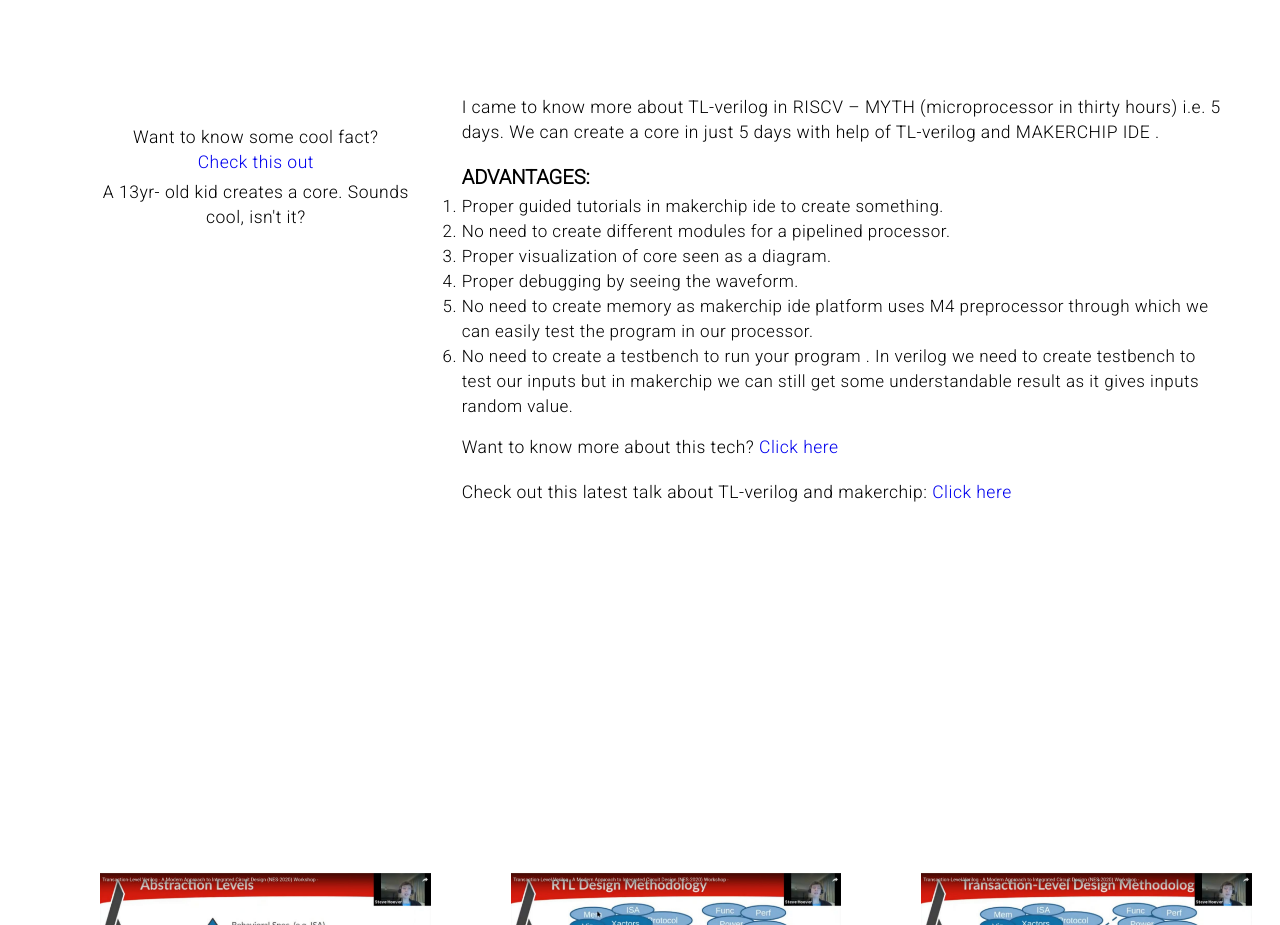
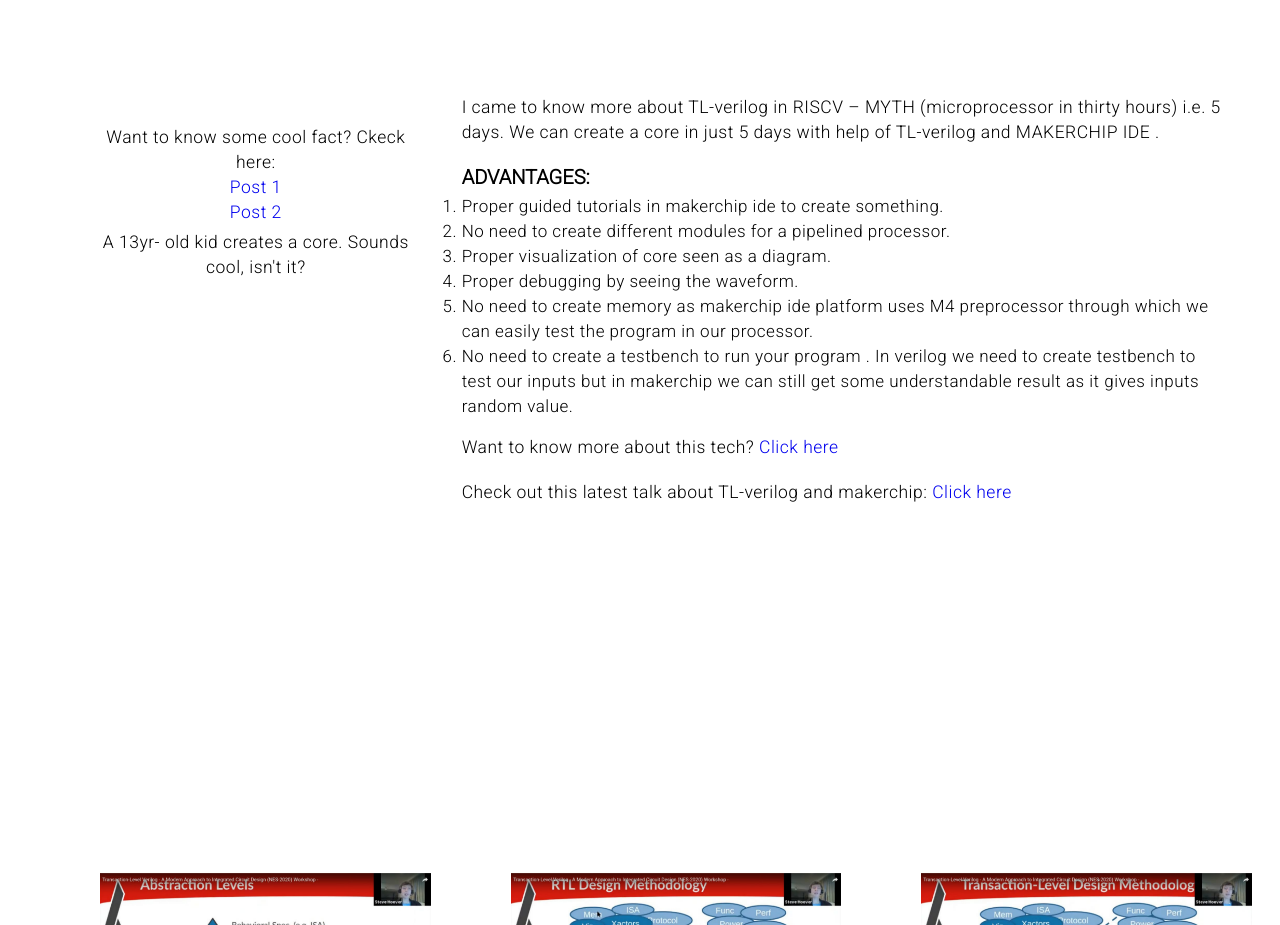
Before and after one commit to mayank-kabra2001/My-BlogPost, a plain HTML site: page index.html in a window 1280 px wide. Shown: the part 5620-6545 px from the top of the page. Drawn offline with Linux system fonts and the light colour scheme; a web font is replaced by a local one.

Commit message:
Update index.html

```diff
--- a/index.html
+++ b/index.html
@@ -158,8 +158,9 @@
       <div class="about container">
         <div class="col-left">
           <div class="about-img">
-            <p>Want to know some cool fact?
-              <a href="https://riscv.org/blog/2020/11/13-year-old-nicholas-sharkey-creates-a-risc-v-core/" target="__blank"><br>Check this out</a>
+            <p>Want to know some cool fact? Ckeck here:
+              <a href="https://riscv.org/blog/2020/11/13-year-old-nicholas-sharkey-creates-a-risc-v-core/" target="__blank"><br>Post 1</a>
+		<a href="https://riscv.org/blog/2020/12/risc-v-microarchitecture-for-kids-steve-hoover-redwood-eda/" target="__blank"><br>Post 2</a>
               <p>A 13yr- old kid creates a core. Sounds cool, isn't it?</p>
             </p>
           </div>
```
